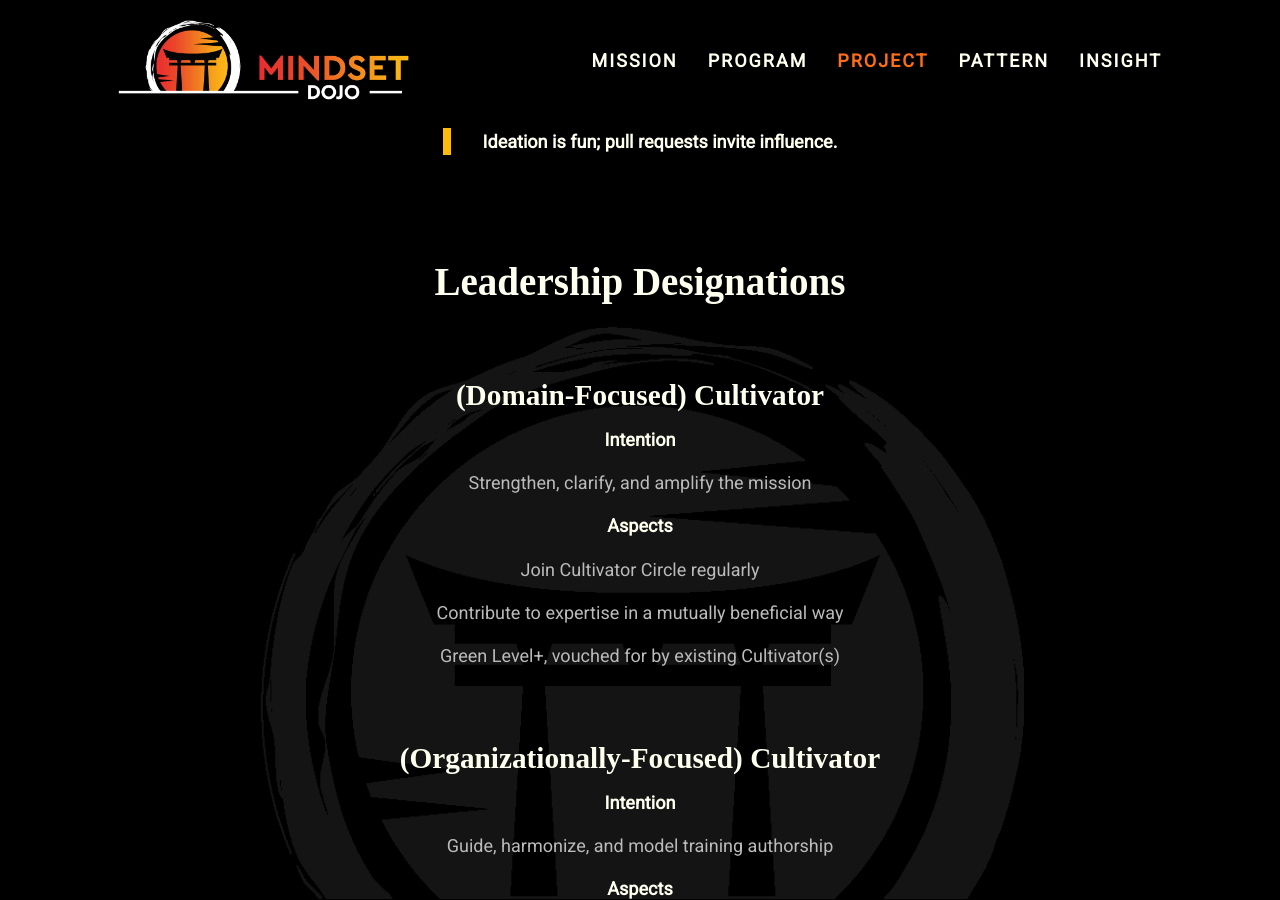
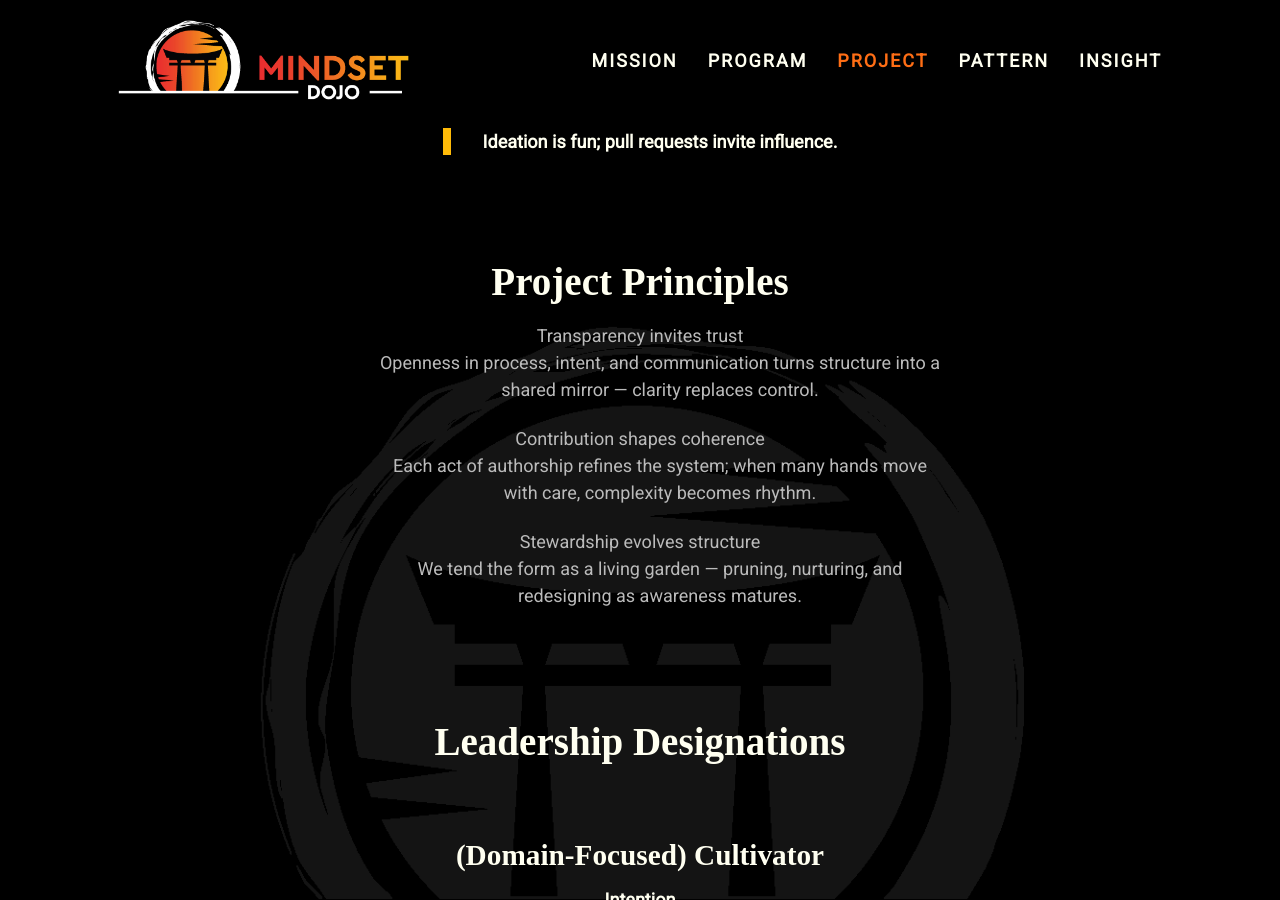
Before and after one commit to mindset-dojo/mindset-dojo.github.io, a Jekyll site: the page built from project.md, in a window 1280 px wide and 900 px high, scrolled down 740 px. Built offline with Jekyll 4.4.1, drawn with Linux system fonts in a browser that asks for light colours; some web fonts are replaced.

Commit message:
feat: Introduce Project principles

```diff
--- a/_data/project.yaml
+++ b/_data/project.yaml
@@ -20,6 +20,19 @@ sections:
   - type: quote
     data:
       text: "Ideation is fun; pull requests invite influence."
+  - type: list
+    data:
+      label: "Project Principles"
+      items:
+        - id: transparency
+          label: "Transparency invites trust"
+          description: "Openness in process, intent, and communication turns structure into a shared mirror — clarity replaces control."
+        - id: contribution
+          label: "Contribution shapes coherence"
+          description: "Each act of authorship refines the system; when many hands move with care, complexity becomes rhythm."
+        - id: stewardship
+          label: "Stewardship evolves structure"
+          description: "We tend the form as a living garden — pruning, nurturing, and redesigning as awareness matures."
   - type: designations
     data:
       label: "Leadership Designations"
```
